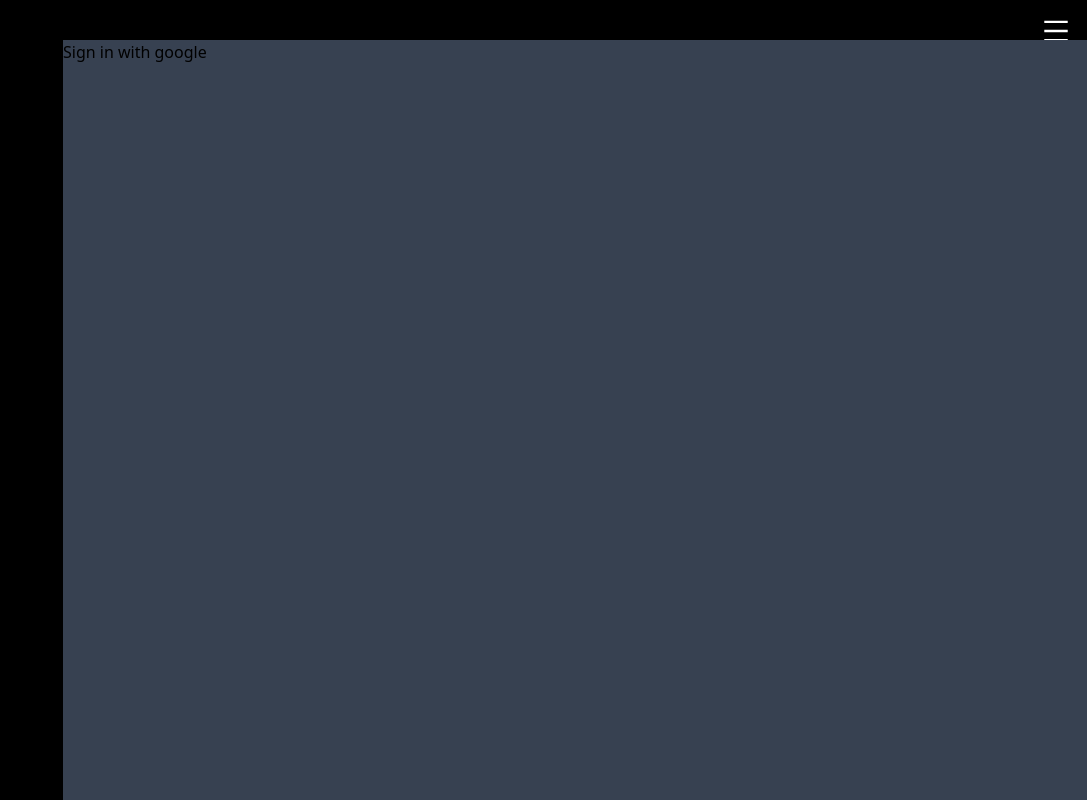
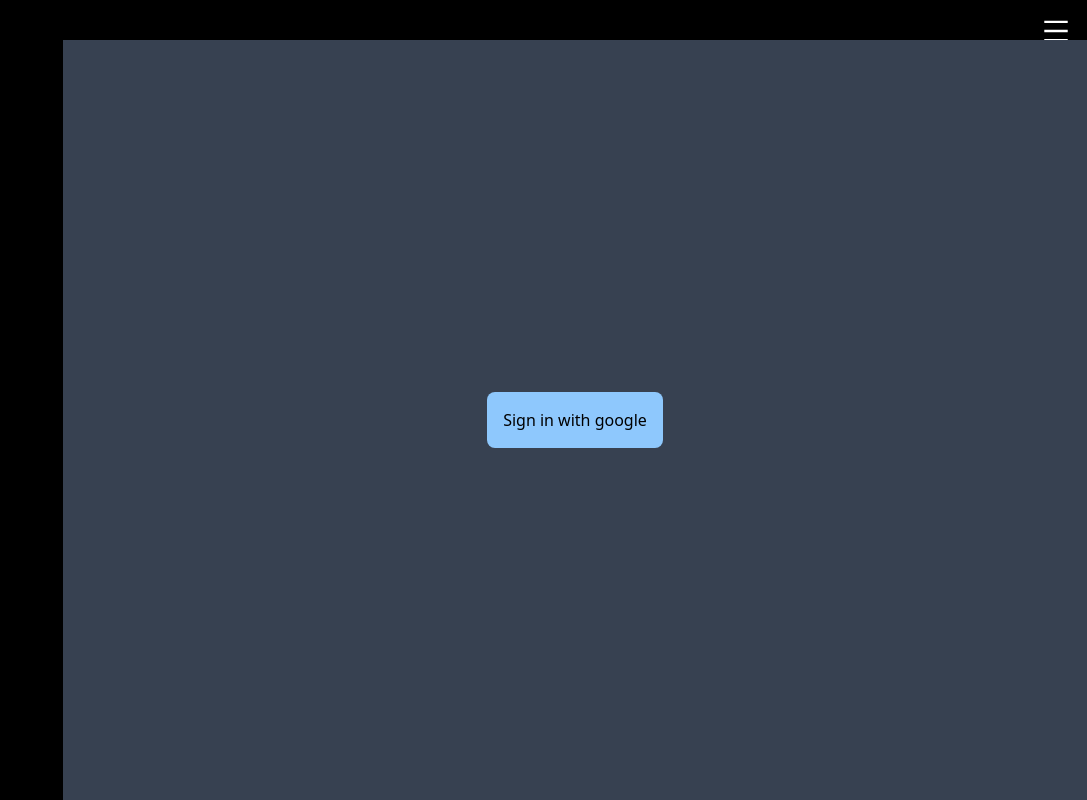
Before and after one commit to Manish674/ST, a React (Create React App) app: page / in a window 1280 px wide. Shown: the whole page, without its empty margins (193-1280 px from the left). Built offline with nearby package versions, Linux system fonts and the light colour scheme; no server answers.

Commit message:
changed some styling

```diff
--- a/src/App.js
+++ b/src/App.js
@@ -12,6 +12,9 @@
       </div>
       <div className="bg-black h-[95vh] w-full flex justify-center items-center">
         <Sidebar open={open} />
+        <div className="w-full h-full flex justify-center items-center">
+          <h3 className="text-white text-4xl">Study Together!</h3>
+        </div>
       </div>
     </>
   );
--- a/src/components/Chat/SignIn.js
+++ b/src/components/Chat/SignIn.js
@@ -8,9 +8,9 @@
     auth.signInWithPopup(provider);
   };
   return (
-    <div>
+    <div className="h-full flex justify-center items-center">
       <button
-        className="hover:bg-[black] hover:text-white"
+        className="p-4 duration-150 bg-[#8ec8fd] rounded-lg hover:text-white"
         onClick={signInWithGoogle}
       >
         Sign in with google
--- a/src/components/Sidebar.js
+++ b/src/components/Sidebar.js
@@ -14,7 +14,7 @@
     <div
       className={`duration-500 transform translate-x-[${
         open ? "" : "100%"
-      }] absolute right-0 bg-gray-700 w-4/5 h-[95%]`}
+      }]  absolute right-0 bg-gray-700 w-4/5 h-[95%]`}
     >
       {user ? <Chat /> : <SignIn />}
     </div>
```
